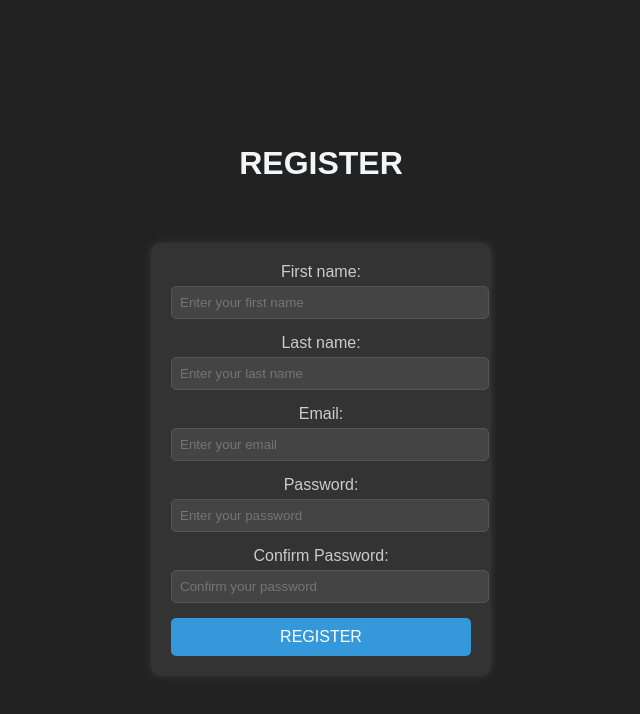
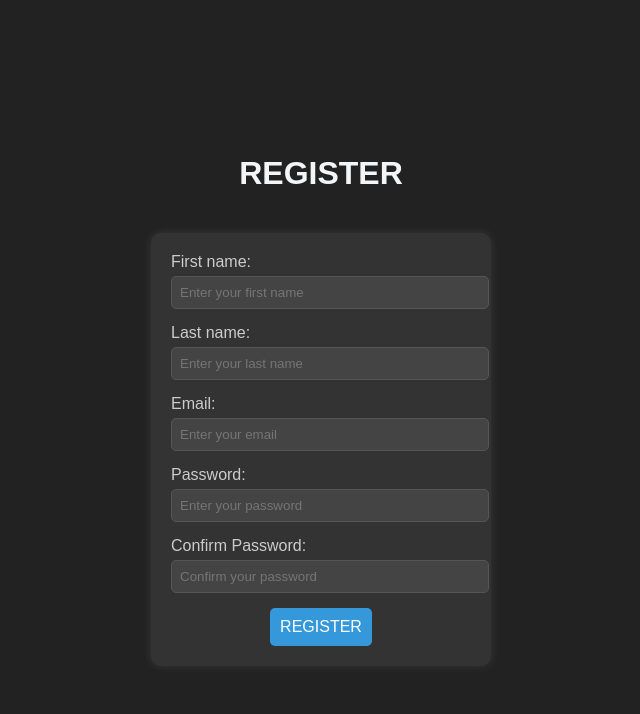
Before and after one commit to simecki123/Superior_Tasker, a React (Vite) app: page /register in a window 1280 px wide. Shown: the top 714 px of the page, without its empty margins (319-959 px from the left). Built offline with nearby package versions, Linux system fonts and the light colour scheme.

Commit message:
Updating css of register and login page.

```diff
--- a/src/login_components/Login-dark.css
+++ b/src/login_components/Login-dark.css
@@ -15,19 +15,19 @@
     margin-bottom: 20px;
   }
 
-  .logo {
+  .login-logo {
     width: 80px;
     height: 80px;
     border-radius: 50%;
     margin-right: 10px;
   }
 
-  h1 {
+.login-title {
     font-size: 1.5em;
     color: #fff;
   }
 
-  form {
+.login-form {
     width: 300px;
     background-color: #333;
     padding: 20px;
@@ -35,17 +35,17 @@
     box-shadow: 0 0 10px rgba(255, 255, 255, 0.1);
   }
 
-  .form-group {
+  .login-form-group {
     margin-bottom: 15px;
   }
 
-  label {
+.login-label {
     display: block;
     margin-bottom: 5px;
     color: #ccc;
   }
 
-  input {
+.login-input {
     width: 100%;
     padding: 8px;
     border: 1px solid #555;
@@ -54,7 +54,7 @@
     color: #fff;
   }
 
-  button {
+.login-button {
     width: 100%;
     padding: 10px;
     background-color: #3498db;
@@ -65,16 +65,12 @@
     font-size: 1em;
   }
 
-  button:hover {
+.login-button:hover {
     background-color: #2980b9;
   }
 
-  .register-form {
-    margin-top: 20px;
-    text-align: center;
-    color: #bbb;
-  }
 
-a{
+
+.register-link{
   color: #3498db;
 }
--- a/src/login_components/Login-light.css
+++ b/src/login_components/Login-light.css
@@ -14,19 +14,19 @@
     margin-bottom: 20px;
   }
 
-  .logo {
+  .login-logo {
     width: 80px;
     height: 80px;
     border-radius: 50%;
     margin-right: 10px;
   }
 
-  h1 {
+.login-title {
     font-size: 1.5em;
     color: #333;
   }
 
-  form {
+.login-form {
     width: 300px;
     background-color: #fff;
     padding: 20px;
@@ -34,24 +34,24 @@
     box-shadow: 0 0 10px rgba(0, 0, 0, 0.1);
   }
 
-  .form-group {
+  .login-form-group {
     margin-bottom: 15px;
   }
 
-  label {
+.login-label {
     display: block;
     margin-bottom: 5px;
     color: #555;
   }
 
-  input {
+.login-input {
     width: 100%;
     padding: 8px;
     border: 1px solid #ccc;
     border-radius: 5px;
   }
 
-  button {
+.login-button {
     width: 100%;
     padding: 10px;
     background-color: #4caf50;
@@ -62,16 +62,12 @@
     font-size: 1em;
   }
 
-  button:hover {
+.login-button:hover {
     background-color: #45a049;
   }
 
-  .register-form {
-    margin-top: 20px;
-    text-align: center;
-    color: #666;
-  }
 
-  a{
+
+  .register-link{
     color: #3498db;
   }
--- a/src/login_components/Login.jsx
+++ b/src/login_components/Login.jsx
@@ -10,30 +10,30 @@ function LoginScreen() {
 
             <div className='login-container'>
                 <div className="header-container">
-                    <img src={logo} alt='LOGO' className='logo'/>
-                    <h1>Superior Tasker</h1>
+                    <img src={logo} alt='LOGO' className='login-logo'/>
+                    <h1 className='login-title'>Superior Tasker</h1>
                 </div>
 
-                <form className="form">
+                <form className="login-form">
                     <div className="form-group">
-                        <label>Email: </label>
+                        <label className='login-label'>Email: </label>
                     </div>
-                    <div className='form-group'>
-                        <input type="email" placeholder="Enter your email" />
+                    <div className='login-form-group'>
+                        <input className='login-input' type="email" placeholder="Enter your email" />
                     </div>
 
-                    <div className="form-group">
-                        <label>Password: </label>
+                    <div className="login-form-group">
+                        <label className='login-label'>Password: </label>
                     </div>
-                    <div className='form-group'>
-                        <input type="password" placeholder="Enter your password"/>
+                    <div className='login-form-group'>
+                        <input className='login-input' type="password" placeholder="Enter your password"/>
                     </div>
                     <Link to="/mainpage">
-                        <button className="button_login">LOGIN</button>
+                        <button className="login-button">LOGIN</button>
                     </Link>
                 </form>
 
-                    <p > Don`t have an account? Register for free here ➡️ <Link to="/register">Register</Link></p>
+                    <p > Don`t have an account? Register for free here ➡️ <Link className='register-link' to="/register">Register</Link></p>
 
 
             </div>
--- a/src/register_components/Register-dark.css
+++ b/src/register_components/Register-dark.css
@@ -15,7 +15,7 @@
     margin-bottom: 20px;
   }
 
-  h1 {
+.register-title {
     font-size: 2em;
     color: #f3f5f7;
   }
@@ -32,13 +32,13 @@
     margin-bottom: 15px;
   }
 
-  label {
+.register-label {
     display: block;
     margin-bottom: 5px;
     color: #ccc;
   }
 
-  input {
+.register-input {
     width: 100%;
     padding: 8px;
     border: 1px solid #555;
@@ -46,3 +46,25 @@
     background-color: #444;
     color: #fff;
   }
+
+.register-btn-container {
+    display: flex;
+    justify-content: center; /* Horizontally center the button */
+    align-items: center; /* Vertically center the button */
+
+}
+
+.register-button {
+    width: 100%;
+    padding: 10px;
+    background-color: #3498db;
+    color: #fff;
+    border: none;
+    border-radius: 5px;
+    cursor: pointer;
+    font-size: 1em;
+  }
+
+.register-button:hover {
+    background-color: #2980b9;
+  }
--- a/src/register_components/Register-light.css
+++ b/src/register_components/Register-light.css
@@ -14,7 +14,7 @@
     margin-bottom: 20px;
   }
 
-  h1 {
+.register-title {
     font-size: 2em;
     color: #333;
   }
@@ -31,13 +31,13 @@
     margin-bottom: 15px;
   }
 
-  label {
+.register-label {
     display: block;
     margin-bottom: 5px;
     color: #555;
   }
 
-  input {
+.register-input {
     width: 100%;
     padding: 8px;
     border: 1px solid #ccc;
@@ -46,7 +46,14 @@
     color: #333;
   }
 
-  button {
+  .register-btn-container {
+    display: flex;
+    justify-content: center; /* Horizontally center the button */
+    align-items: center; /* Vertically center the button */
+
+}
+
+.register-button {
     width: 100%;
     padding: 10px;
     background-color: #4caf50;
@@ -59,6 +66,6 @@
 
   }
 
-  button:hover {
+.register-button:hover {
     background-color: #45a049; /* Dark green color on hover */
   }
--- a/src/register_components/register.jsx
+++ b/src/register_components/register.jsx
@@ -6,37 +6,39 @@ function RegisterScreen() {
   return (
     <div className='register-container'>
       <div className='register-header'>
-        <h1>REGISTER</h1>
+        <h1 className='register-title'>REGISTER</h1>
       </div>
       <form className='register-form'>
         <div className='register-form-group'>
-          <label>First name: </label>
-          <input type='text' maxLength={20} placeholder='Enter your first name' />
+          <label className='register-label'>First name: </label>
+          <input className='register-input' type='text' maxLength={20} placeholder='Enter your first name' />
         </div>
 
         <div className='register-form-group'>
-          <label>Last name: </label>
-          <input type='text' maxLength={20} placeholder='Enter your last name' />
+          <label className='register-label'>Last name: </label>
+          <input className='register-input' type='text' maxLength={20} placeholder='Enter your last name' />
         </div>
 
         <div className='register-form-group'>
-          <label>Email: </label>
-          <input type='email' maxLength={30} placeholder='Enter your email' />
+          <label className='register-label'>Email: </label>
+          <input className='register-input' type='email' maxLength={30} placeholder='Enter your email' />
         </div>
 
         <div className='register-form-group'>
-          <label>Password: </label>
-          <input type='password' maxLength={20} placeholder='Enter your password' />
+          <label className='register-label'>Password: </label>
+          <input className='register-input' type='password' maxLength={20} placeholder='Enter your password' />
         </div>
 
         <div className='register-form-group'>
-          <label>Confirm Password: </label>
-          <input type='password' maxLength={20} placeholder='Confirm your password' />
+          <label className='register-label'>Confirm Password: </label>
+          <input className='register-input' type='password' maxLength={20} placeholder='Confirm your password' />
         </div>
 
-        <Link to={"/mainpage"}>
-          <button>REGISTER</button>
-        </Link>
+        <div className='register-btn-container'>
+          <Link to={"/mainpage"}>
+            <button className='register-btn'>REGISTER</button>
+          </Link>
+        </div>
       </form>
     </div>
   );
```
